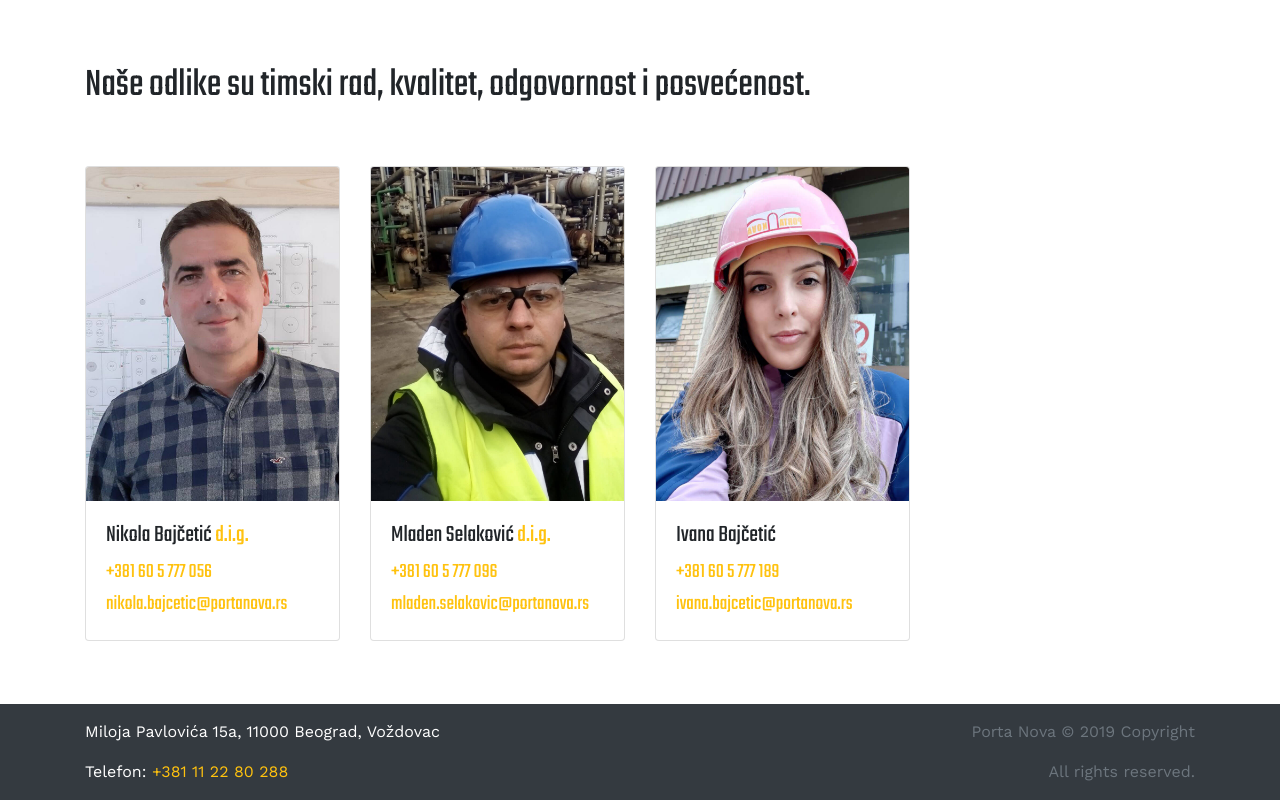
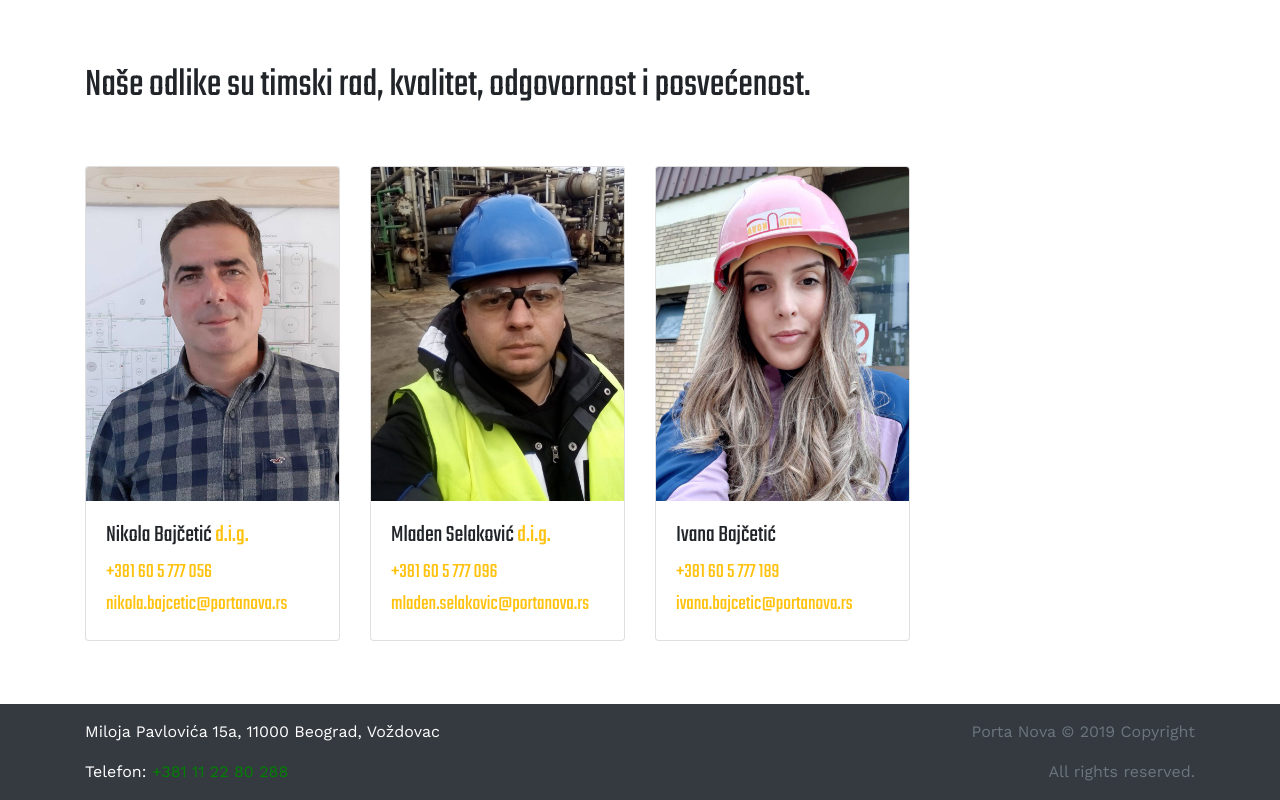
Before and after one commit to nenad77/Porta-Nova, a React (Create React App) app: page /team in a window 1280 px wide. Shown: the part 638-1438 px from the top of the page. Built offline with nearby package versions, Linux system fonts and the light colour scheme.

Commit message:
green-footer

```diff
--- a/src/Components/Footer/Footer.css
+++ b/src/Components/Footer/Footer.css
@@ -1,6 +1,6 @@
 .text-footer a {
     text-decoration: none;
-    color: #ffc20f;
+    color: green;
 }
 
 .text-footer a:hover {
```
